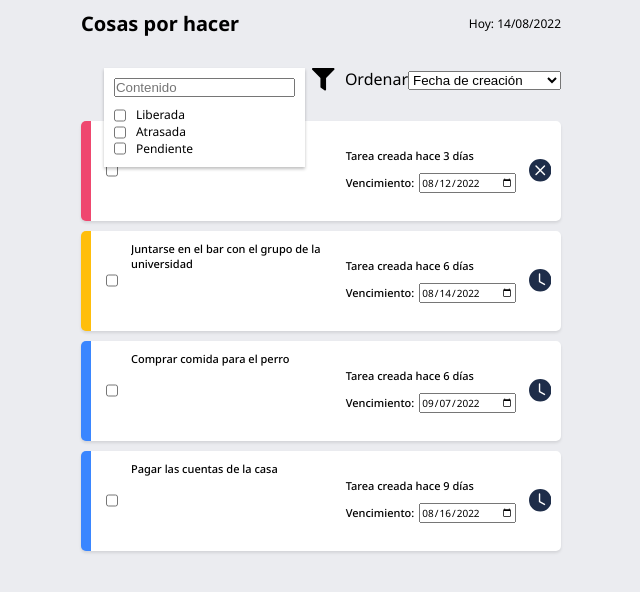
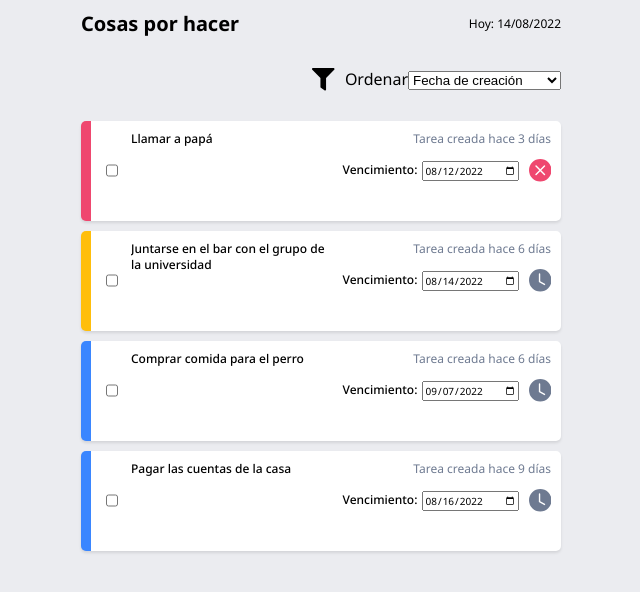
Before and after one commit to jporrego/prueba-licitalab_juan-pablo-orrego, a React (Create React App) app: page / in a window 1280 px wide. Shown: the top 592 px of the page, without its empty margins (319-959 px from the left). Built offline with nearby package versions, Linux system fonts and the light colour scheme.

Commit message:
Task styles done

```diff
--- a/src/features/filters/Filters.tsx
+++ b/src/features/filters/Filters.tsx
@@ -10,7 +10,7 @@ import styles from "./Filters.module.css";
 const Filters = () => {
   const dispatch = useAppDispatch();
   const initialState = useAppSelector(selectFilters);
-  const [showFilters, setShowFilters] = useState(true);
+  const [showFilters, setShowFilters] = useState(false);
   const [filters, setFilters] = useState<FiltersType>({
     content: initialState.content,
     dateRange: [],
--- a/src/features/tasks/Task.tsx
+++ b/src/features/tasks/Task.tsx
@@ -63,15 +63,16 @@ const Task: React.FC<TaskProps> = ({ task }) => {
   return (
     <div className={`${taskBgStyle()} ${styles.task}`}>
       <input type="checkbox" />
-      <div className={styles.description}>{task.description}</div>
-
-      <div className={styles.dates}>
-        <div>
+      <div className={styles.description}>
+        <div className={styles.creation_date}>
           {`Tarea creada hace ${formatDistanceToNow(task.creationDate, {
             locale: esLocale,
           })}`}
         </div>
+        {task.description}
+      </div>
 
+      <div className={styles.dates}>
         <div className={styles.dueDate}>
           <div>Vencimiento: </div>
           <input
--- a/src/features/tasks/Tasks.module.css
+++ b/src/features/tasks/Tasks.module.css
@@ -5,6 +5,7 @@
 }
 
 .task {
+    position: relative;
     display: grid;
     grid-template-columns: min-content 45% 30% 1fr;
     align-items: center;
@@ -35,6 +36,13 @@
     height: 100%;
 }
 
+.creation_date {
+    position: absolute;
+    right: 1rem;
+    color: var(--grey-dark);
+    font-weight: 400;
+}
+
 .dueDate {
     display: flex;
     flex-direction: column;
@@ -57,15 +65,15 @@
 }
 
 .stateIcon__done {
-    color: var(--black);
+    color: var(--blue);
 }
 
 .stateIcon__pending {
-    color: var(--black);
+    color: var(--grey-dark);
 }
 
 .stateIcon__expired {
-    color: var(--black);
+    color: var(--red);
 }
 
 input[type=date] {
@@ -100,7 +108,7 @@ svg {
         padding: 1rem;
         border-radius: .5rem;
         box-shadow: 0px 2px 3px rgba(0, 0, 0, .1);
-        font-size: 1.1rem;
+        font-size: 1.2rem;
     }
 
     .dueDate {
--- a/src/index.css
+++ b/src/index.css
@@ -7,6 +7,7 @@
   --yellow: #ffbe0b;
   --red: #ef476f;
   --grey: #ebecf0;
+  --grey-dark: #6e7a91;
   /* Fonts */
   --font-primary: 'Noto Sans', sans-serif;
   /* Utilities */
```
